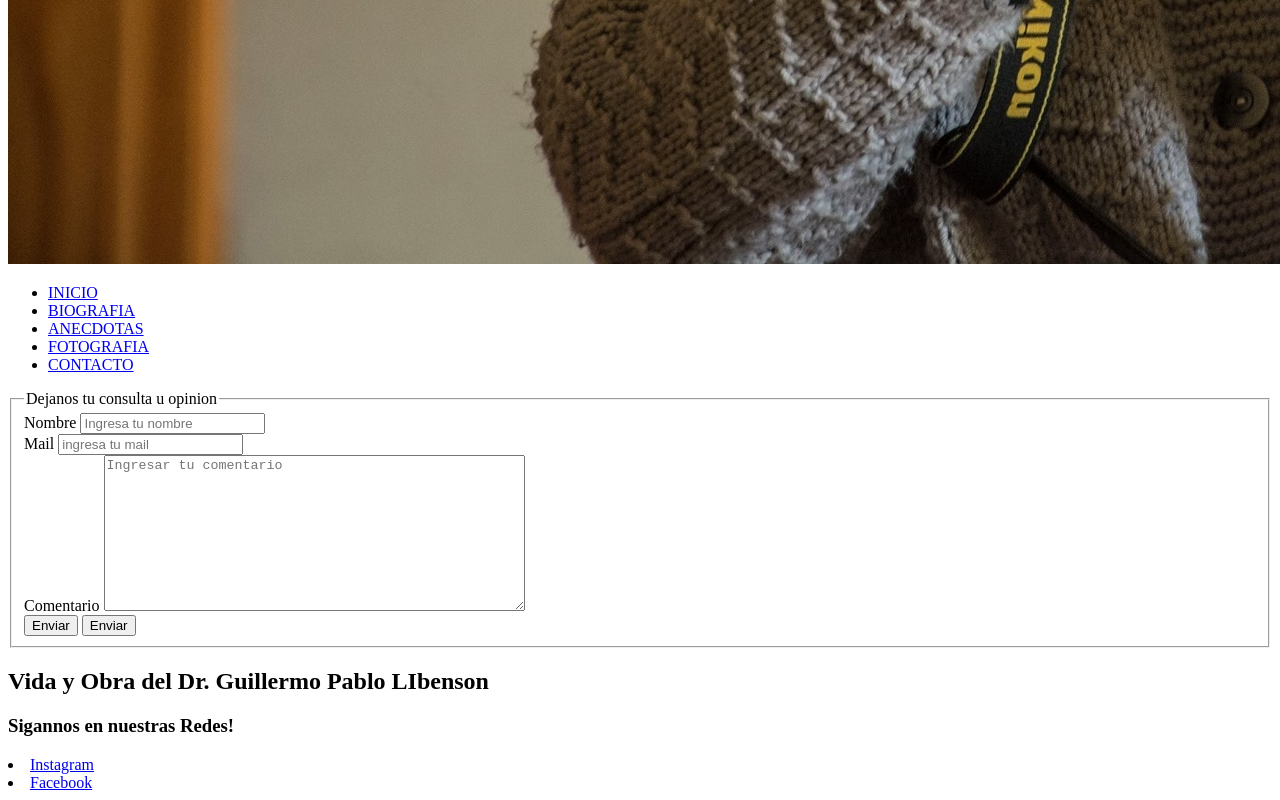
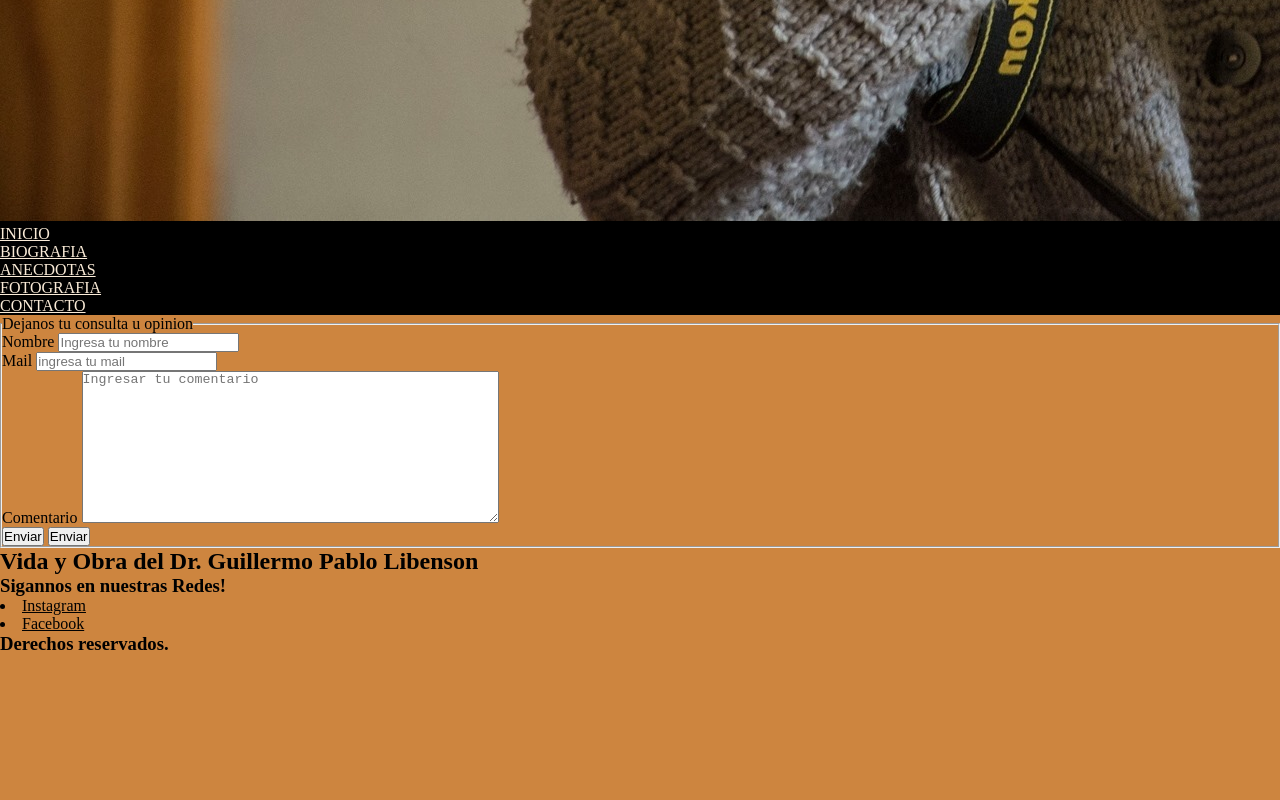
Before and after one commit to Sabridelsursur/prueba, a plain HTML site: page contacto.html in a window 1280 px wide. Shown: the part 1181-1981 px from the top of the page. After the commit the page ends 1836 px from the top, so only its background shows below. Drawn offline with Linux system fonts and the light colour scheme.

Commit message:
Add files via upload

```diff
--- a/contacto.html
+++ b/contacto.html
@@ -5,6 +5,7 @@
     <meta http-equiv="X-UA-Compatible" content="IE=edge">
     <meta name="viewport" content="width=device-width, initial-scale=1.0">
     <title>CONTACTO</title>
+    <link rel="stylesheet" href="css/estilos.css">
 </head>
 <body>
     <header>
@@ -50,15 +51,16 @@
     </main>
 
     <footer>
-        <h2>Vida y Obra del Dr. Guillermo Pablo LIbenson</h2>
+        <h2>Vida y Obra del Dr. Guillermo Pablo Libenson</h2>
 
         <h3>Sigannos en nuestras Redes!</h3>
         <li>
-            <a href="https://www.instagram.com/dr.libenson_vidayobra/" target="_blank">Instagram</a>
+            <a href="https://www.instagram.com/dr.libenson_vidayobra/" target="_blank" class="enlaces">Instagram</a>
         </li>
         <li>
-            <a href="https://www.facebook.com/guillermo.libenson" target="_blank">Facebook</a>
+            <a href="https://www.facebook.com/guillermo.libenson" target="_blank" class="enlaces">Facebook</a>
         </li>
+        <h3>Derechos reservados.</h3>
 
     </footer>
 </body>
--- /dev/null
+++ b/css/estilos.css
@@ -0,0 +1,17 @@
+* {
+    margin: 0;
+    padding: 0;
+    box-sizing: border-box;
+}
+
+body{background-color:peru;}
+
+header{background-color:rgb(0, 0, 0);
+color: lavender;
+}
+
+a{color: antiquewhite;}
+
+.enlaces{color: black;}
+
+#tituloprincipal{font-size: xx-large;}
```
Also changed, not shown: anecdotas.html (+6 -4 lines), biografia.html (+5 -4 lines), fotografia.html (+5 -3 lines), index.html (+8 -5 lines).
